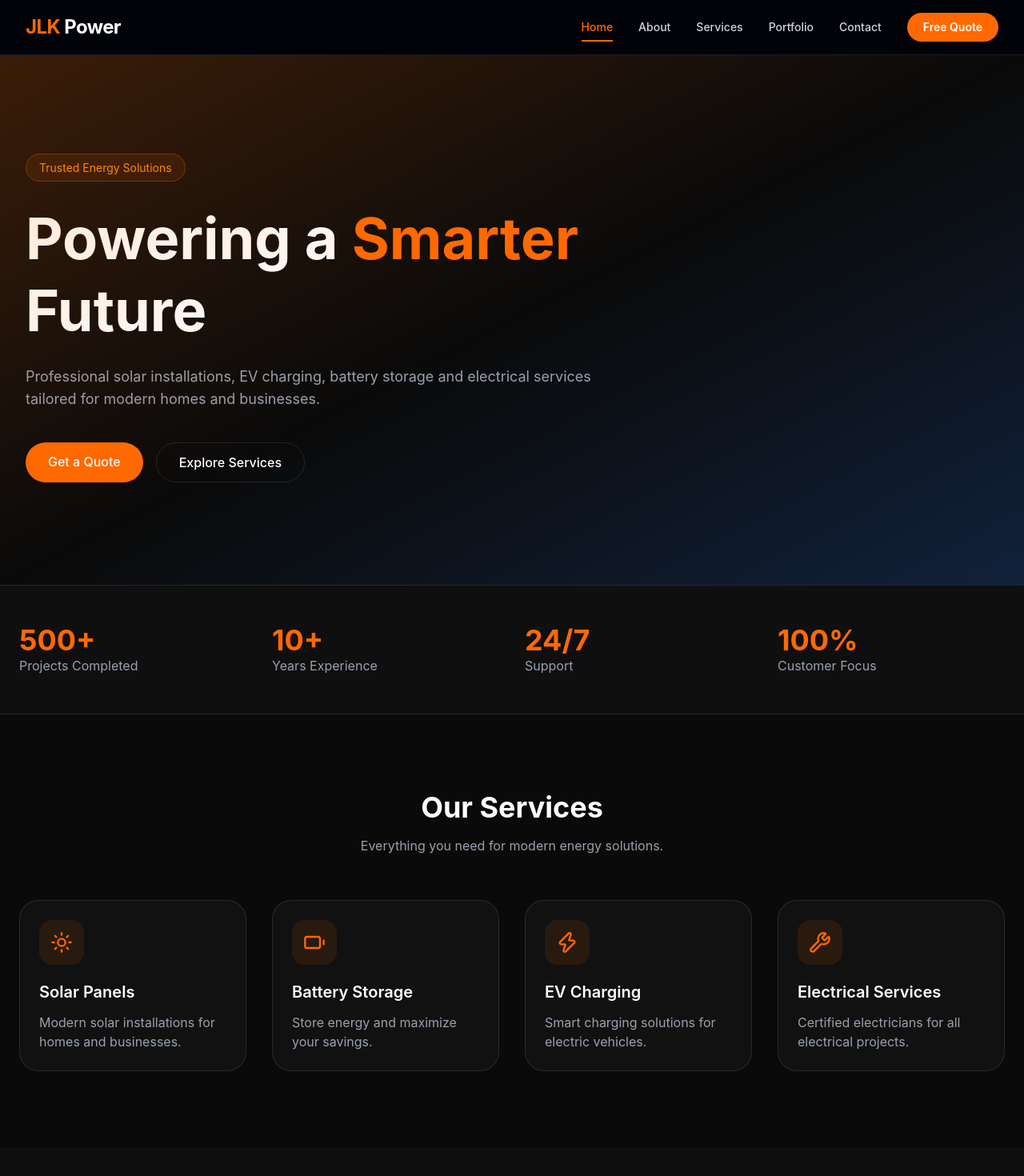
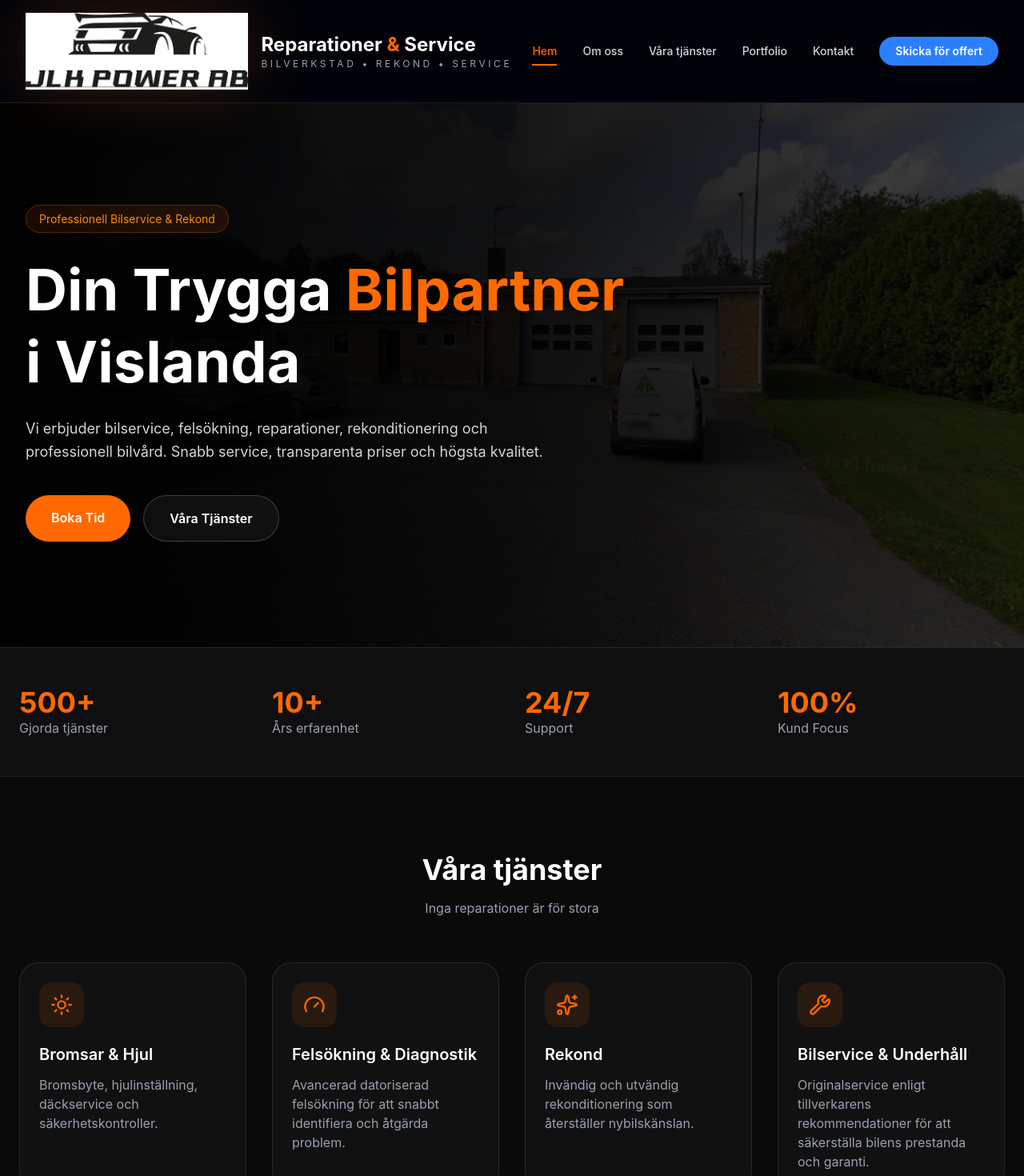
Before and after one commit to patrikaxelsson84/jlk_power, a React (Vite) app: page / in a window 1280 px wide. Shown: the top 1470 px of the page at 80% size. Built offline with nearby package versions, Linux system fonts and the light colour scheme.

Commit message:
implemented background and fixed some codes.

```diff
--- a/src/components/Header.jsx
+++ b/src/components/Header.jsx
@@ -7,15 +7,15 @@ export default function Header() {
 
     const navItems = [
         {
-            name: "Home",
+            name: "Hem",
             link: "/",
         },
         {
-            name: "About",
+            name: "Om oss",
             link: "/about",
         },
         {
-            name: "Services",
+            name: "Våra tjänster",
             link: "/services",
         },
         {
@@ -23,7 +23,7 @@ export default function Header() {
             link: "/portfolio",
         },
         {
-            name: "Contact",
+            name: "Kontakt",
             link: "/contact",
         },
     ];
@@ -31,12 +31,32 @@ export default function Header() {
     return (
         <header className="sticky top-0 z-50 border-b border-white/10 bg-black/50 backdrop-blur-xl">
             <div className="mx-auto flex max-w-7xl items-center justify-between px-6 py-4 lg:px-8">
-                {/* Logo */}
+
                 <Link
                     to="/"
-                    className="text-2xl font-bold tracking-tight text-white"
+                    className="group flex items-center gap-4"
                 >
-                    <span className="text-orange-500">JLK</span> Power
+                    <div className="relative">
+                        <img
+                            src="/logga.png"
+                            alt="Reparationer Och Service"
+                            className="h-16 md:h-20 lg:h-24 w-auto object-contain transition-transform duration-300 group-hover:scale-105"
+                        />
+
+                        <div className="absolute inset-0 -z-10 rounded-full bg-orange-500/20 blur-2xl" />
+                    </div>
+
+                    <div className="hidden sm:block">
+                        <h1 className="text-xl lg:text-2xl font-bold text-white">
+                            Reparationer
+                            <span className="text-orange-500"> & </span>
+                            Service
+                        </h1>
+
+                        <p className="text-xs uppercase tracking-[0.3em] text-gray-400">
+                            Bilverkstad • Rekond • Service
+                        </p>
+                    </div>
                 </Link>
 
                 {/* Desktop Menu */}
@@ -72,9 +92,9 @@ export default function Header() {
 
                     <Link
                         to="/contact"
-                        className="rounded-full bg-orange-500 px-5 py-2 text-sm font-semibold text-white transition-all duration-300 hover:scale-105 hover:bg-orange-600"
+                        className="rounded-full bg-blue-500 px-5 py-2 text-sm font-semibold text-white transition-all duration-300 hover:scale-105 hover:bg-blue-600"
                     >
-                        Free Quote
+                        Skicka för offert
                     </Link>
                 </nav>
 
--- a/src/components/Home.jsx
+++ b/src/components/Home.jsx
@@ -5,33 +5,33 @@ import {
     Sun,
     ShieldCheck,
     Wrench,
-    ArrowRight,
+    ArrowRight, Sparkles, Gauge,
 } from "lucide-react";
 
 const services = [
     {
         icon: Sun,
-        title: "Solar Panels",
+        title: "Bromsar & Hjul",
         description:
-            "Modern solar installations for homes and businesses.",
+            "Bromsbyte, hjulinställning, däckservice och säkerhetskontroller.",
     },
     {
-        icon: Battery,
-        title: "Battery Storage",
+        icon: Gauge,
+        title: "Felsökning & Diagnostik",
         description:
-            "Store energy and maximize your savings.",
+            "Avancerad datoriserad felsökning för att snabbt identifiera och åtgärda problem.",
     },
     {
-        icon: Zap,
-        title: "EV Charging",
+        icon: Sparkles,
+        title: "Rekond",
         description:
-            "Smart charging solutions for electric vehicles.",
+            "Invändig och utvändig rekonditionering som återställer nybilskänslan.",
     },
     {
         icon: Wrench,
-        title: "Electrical Services",
+        title: "Bilservice & Underhåll",
         description:
-            "Certified electricians for all electrical projects.",
+            "Originalservice enligt tillverkarens rekommendationer för att säkerställa bilens prestanda och garanti.",
     },
 ];
 
@@ -39,40 +39,53 @@ export default function Home() {
     return (
         <main className="bg-neutral-950 text-white">
             {/* HERO */}
-            <section className="relative overflow-hidden">
-                <div className="absolute inset-0 bg-gradient-to-br from-orange-500/20 via-transparent to-blue-500/20" />
+            <section className="relative min-h-[85vh] overflow-hidden">
+                {/* Background Image */}
+                <div
+                    className="absolute inset-0 bg-cover bg-center"
+                    style={{
+                        backgroundImage: "url('/hero-bg.jpg')",
+                    }}
+                />
 
-                <div className="mx-auto max-w-7xl px-6 py-32 lg:px-8">
+                {/* Dark Overlay */}
+                <div className="absolute inset-0 bg-black/70" />
+
+                {/* Orange Accent Gradient */}
+                <div className="absolute inset-0 bg-gradient-to-r from-black via-black/70 to-transparent" />
+
+                {/* Content */}
+                <div className="relative z-10 mx-auto flex min-h-[85vh] max-w-7xl items-center px-6 lg:px-8">
                     <div className="max-w-3xl">
-            <span className="rounded-full border border-orange-500/30 bg-orange-500/10 px-4 py-2 text-sm text-orange-400">
-              Trusted Energy Solutions
+            <span className="rounded-full border border-orange-500/30 bg-orange-500/10 px-4 py-2 text-sm text-orange-400 backdrop-blur">
+                Professionell Bilservice & Rekond
             </span>
 
                         <h1 className="mt-8 text-5xl font-bold leading-tight md:text-7xl">
-                            Powering a
-                            <span className="text-orange-500"> Smarter </span>
-                            Future
+                            Din Trygga
+                            <span className="text-orange-500"> Bilpartner </span>
+                            i Vislanda
                         </h1>
 
-                        <p className="mt-6 text-lg text-gray-400">
-                            Professional solar installations, EV charging,
-                            battery storage and electrical services
-                            tailored for modern homes and businesses.
+                        <p className="mt-6 max-w-2xl text-lg leading-relaxed text-gray-300">
+                            Vi erbjuder bilservice, felsökning, reparationer,
+                            rekonditionering och professionell bilvård.
+                            Snabb service, transparenta priser och högsta kvalitet.
                         </p>
 
                         <div className="mt-10 flex flex-wrap gap-4">
                             <Link
                                 to="/contact"
-                                className="rounded-full bg-orange-500 px-7 py-3 font-medium transition hover:bg-orange-600"
+                                className="rounded-full bg-orange-500 px-8 py-4 font-semibold transition hover:bg-orange-600"
                             >
-                                Get a Quote
+                                Boka Tid
                             </Link>
 
                             <Link
                                 to="/services"
-                                className="rounded-full border border-white/10 px-7 py-3 font-medium hover:bg-white/5"
+                                className="rounded-full border border-white/20 bg-white/5 px-8 py-4 font-semibold backdrop-blur transition hover:bg-white/10"
                             >
-                                Explore Services
+                                Våra Tjänster
                             </Link>
                         </div>
                     </div>
@@ -86,14 +99,14 @@ export default function Home() {
                         <h3 className="text-4xl font-bold text-orange-500">
                             500+
                         </h3>
-                        <p className="text-gray-400">Projects Completed</p>
+                        <p className="text-gray-400">Gjorda tjänster</p>
                     </div>
 
                     <div>
                         <h3 className="text-4xl font-bold text-orange-500">
                             10+
                         </h3>
-                        <p className="text-gray-400">Years Experience</p>
+                        <p className="text-gray-400">Års erfarenhet</p>
                     </div>
 
                     <div>
@@ -107,7 +120,7 @@ export default function Home() {
                         <h3 className="text-4xl font-bold text-orange-500">
                             100%
                         </h3>
-                        <p className="text-gray-400">Customer Focus</p>
+                        <p className="text-gray-400">Kund Focus</p>
                     </div>
                 </div>
             </section>
@@ -116,10 +129,10 @@ export default function Home() {
             <section className="mx-auto max-w-7xl px-6 py-24">
                 <div className="mb-14 text-center">
                     <h2 className="text-4xl font-bold">
-                        Our Services
+                        Våra tjänster
                     </h2>
                     <p className="mt-4 text-gray-400">
-                        Everything you need for modern energy solutions.
+                        Inga reparationer är för stora
                     </p>
                 </div>
 
@@ -155,13 +168,12 @@ export default function Home() {
                     <div className="grid gap-12 lg:grid-cols-2">
                         <div>
                             <h2 className="text-4xl font-bold">
-                                Why Choose Us?
+                                Varför välja oss?
                             </h2>
 
                             <p className="mt-5 text-gray-400">
-                                We combine technical expertise with
-                                customer-focused service to deliver
-                                reliable and future-proof energy solutions.
+                                Vi kombinerar teknisk expertis med kundfokuserad
+                                service för att leverera pålitliga och framtidssäkra tjänster.
                             </p>
                         </div>
 
@@ -170,10 +182,10 @@ export default function Home() {
                                 <ShieldCheck className="text-orange-500" />
                                 <div>
                                     <h4 className="font-semibold">
-                                        Certified Professionals
+                                        Professionella
                                     </h4>
                                     <p className="text-gray-400">
-                                        Experienced and licensed installers.
+                                        Erfarna och kundfokus.
                                     </p>
                                 </div>
                             </div>
@@ -182,10 +194,10 @@ export default function Home() {
                                 <Zap className="text-orange-500" />
                                 <div>
                                     <h4 className="font-semibold">
-                                        Modern Technology
+                                        Lösningsorienterade
                                     </h4>
                                     <p className="text-gray-400">
-                                        Efficient solutions built for the future.
+                                        effektiva och snabb hjälp.
                                     </p>
                                 </div>
                             </div>
@@ -194,10 +206,10 @@ export default function Home() {
                                 <Battery className="text-orange-500" />
                                 <div>
                                     <h4 className="font-semibold">
-                                        Energy Optimization
+                                        Konkurrenskraftiga priser
                                     </h4>
                                     <p className="text-gray-400">
-                                        Lower costs and greater independence.
+                                        Lägre kostnader och större oberoende.
                                     </p>
                                 </div>
                             </div>
--- a/src/pages/Services.jsx
+++ b/src/pages/Services.jsx
@@ -1,9 +1,191 @@
-// pages/Services.jsx
+import { Link } from "react-router-dom";
+import {
+    Wrench,
+    Sparkles,
+    ShieldCheck,
+    Car,
+    Gauge,
+    Snowflake,
+    ArrowRight,
+} from "lucide-react";
+
+const services = [
+    {
+        icon: Wrench,
+        title: "Bilservice & Underhåll",
+        description:
+            "Originalservice enligt tillverkarens rekommendationer för att säkerställa bilens prestanda och garanti.",
+    },
+    {
+        icon: Gauge,
+        title: "Felsökning & Diagnostik",
+        description:
+            "Avancerad datoriserad felsökning för att snabbt identifiera och åtgärda problem.",
+    },
+    {
+        icon: Car,
+        title: "Bromsar & Hjul",
+        description:
+            "Bromsbyte, hjulinställning, däckservice och säkerhetskontroller.",
+    },
+    {
+        icon: Snowflake,
+        title: "AC-Service",
+        description:
+            "Kontroll, påfyllning och reparation av klimatanläggningar för maximal komfort.",
+    },
+    {
+        icon: Sparkles,
+        title: "Premium Rekond",
+        description:
+            "Invändig och utvändig rekonditionering som återställer nybilskänslan.",
+    },
+    {
+        icon: ShieldCheck,
+        title: "Lackskydd",
+        description:
+            "Skydda lacken mot väder, smuts och UV-strålning med professionella behandlingar.",
+    },
+];
 
 export default function Services() {
     return (
-        <div className="py-32 text-center text-white">
-            Services Page
-        </div>
+        <main className="bg-neutral-950 text-white">
+            {/* Hero */}
+            <section className="relative overflow-hidden border-b border-white/10">
+                <div className="absolute inset-0 bg-gradient-to-br from-orange-500/10 via-transparent to-transparent" />
+
+                <div className="mx-auto max-w-7xl px-6 py-28 lg:px-8">
+                    <div className="max-w-3xl">
+                        <span className="rounded-full border border-orange-500/30 bg-orange-500/10 px-4 py-2 text-sm text-orange-400">
+                            Professionella Verkstadstjänster
+                        </span>
+
+                        <h1 className="mt-8 text-5xl font-bold md:text-7xl">
+                            Våra
+                            <span className="text-orange-500">
+                                {" "}
+                                Tjänster
+                            </span>
+                        </h1>
+
+                        <p className="mt-6 text-lg leading-relaxed text-gray-400">
+                            Vi erbjuder kompletta lösningar för service,
+                            reparation och bilvård. Med modern utrustning och
+                            erfarna tekniker ser vi till att din bil alltid är i
+                            bästa möjliga skick.
+                        </p>
+                    </div>
+                </div>
+            </section>
+
+            {/* Services Grid */}
+            <section className="mx-auto max-w-7xl px-6 py-24">
+                <div className="grid gap-8 md:grid-cols-2 lg:grid-cols-3">
+                    {services.map((service) => {
+                        const Icon = service.icon;
+
+                        return (
+                            <div
+                                key={service.title}
+                                className="group rounded-3xl border border-white/10 bg-white/[0.03] p-8 transition-all duration-300 hover:-translate-y-2 hover:border-orange-500/40"
+                            >
+                                <div className="mb-6 flex h-16 w-16 items-center justify-center rounded-2xl bg-orange-500/10">
+                                    <Icon className="h-8 w-8 text-orange-500" />
+                                </div>
+
+                                <h3 className="mb-4 text-2xl font-bold">
+                                    {service.title}
+                                </h3>
+
+                                <p className="leading-relaxed text-gray-400">
+                                    {service.description}
+                                </p>
+                            </div>
+                        );
+                    })}
+                </div>
+            </section>
+
+            {/* Why Choose Us */}
+            <section className="bg-white/[0.02] py-24">
+                <div className="mx-auto max-w-7xl px-6">
+                    <div className="text-center">
+                        <h2 className="text-4xl font-bold">
+                            Varför välja oss?
+                        </h2>
+
+                        <p className="mx-auto mt-6 max-w-3xl text-gray-400">
+                            Vi kombinerar erfarenhet, kvalitet och personlig
+                            service för att ge dig en trygg verkstadsupplevelse.
+                        </p>
+                    </div>
+
+                    <div className="mt-16 grid gap-8 md:grid-cols-2 lg:grid-cols-4">
+                        <div className="rounded-3xl border border-white/10 p-6">
+                            <h3 className="mb-3 font-semibold text-orange-500">
+                                Certifierade Mekaniker
+                            </h3>
+
+                            <p className="text-gray-400">
+                                Erfaren personal med kunskap om alla bilmärken.
+                            </p>
+                        </div>
+
+                        <div className="rounded-3xl border border-white/10 p-6">
+                            <h3 className="mb-3 font-semibold text-orange-500">
+                                Modern Diagnostik
+                            </h3>
+
+                            <p className="text-gray-400">
+                                Snabb och exakt felsökning med den senaste
+                                tekniken.
+                            </p>
+                        </div>
+
+                        <div className="rounded-3xl border border-white/10 p-6">
+                            <h3 className="mb-3 font-semibold text-orange-500">
+                                Garanti
+                            </h3>
+
+                            <p className="text-gray-400">
+                                Garanti på både arbete och reservdelar.
+                            </p>
+                        </div>
+
+                        <div className="rounded-3xl border border-white/10 p-6">
+                            <h3 className="mb-3 font-semibold text-orange-500">
+                                Transparenta Priser
+                            </h3>
+
+                            <p className="text-gray-400">
+                                Fast pris innan arbetet påbörjas.
+                            </p>
+                        </div>
+                    </div>
+                </div>
+            </section>
+
+            {/* CTA */}
+            <section className="mx-auto max-w-7xl px-6 py-24">
+                <div className="rounded-[2rem] bg-gradient-to-r from-orange-500 to-orange-600 p-10 text-center">
+                    <h2 className="text-4xl font-bold">
+                        Redo att boka service?
+                    </h2>
+
+                    <p className="mt-4 text-orange-100">
+                        Kontakta oss idag för offert eller tidsbokning.
+                    </p>
+
+                    <Link
+                        to="/contact"
+                        className="mt-8 inline-flex items-center gap-2 rounded-full bg-white px-8 py-3 font-semibold text-black transition hover:scale-105"
+                    >
+                        Boka Nu
+                        <ArrowRight size={18} />
+                    </Link>
+                </div>
+            </section>
+        </main>
     );
 }
```
Also changed, not shown: public/hero-bg.jpg (added), public/logga.png (added).
